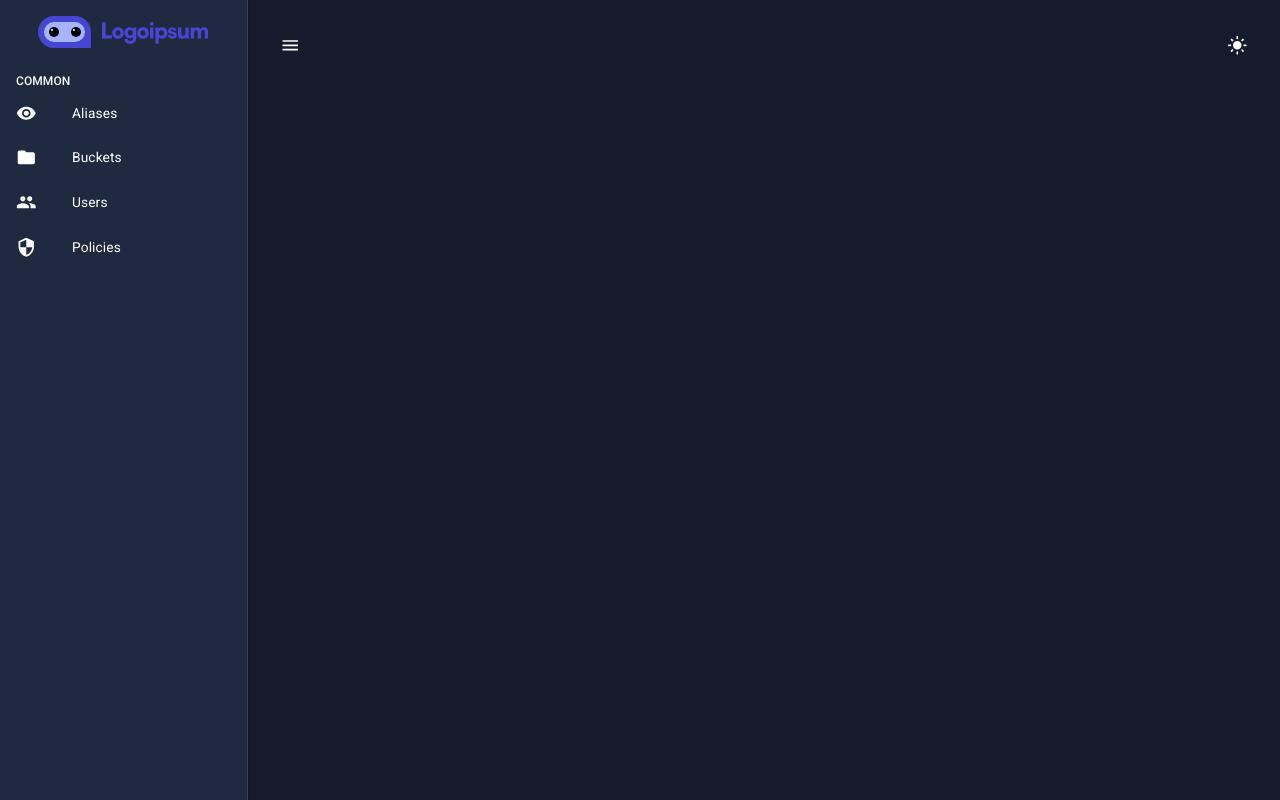
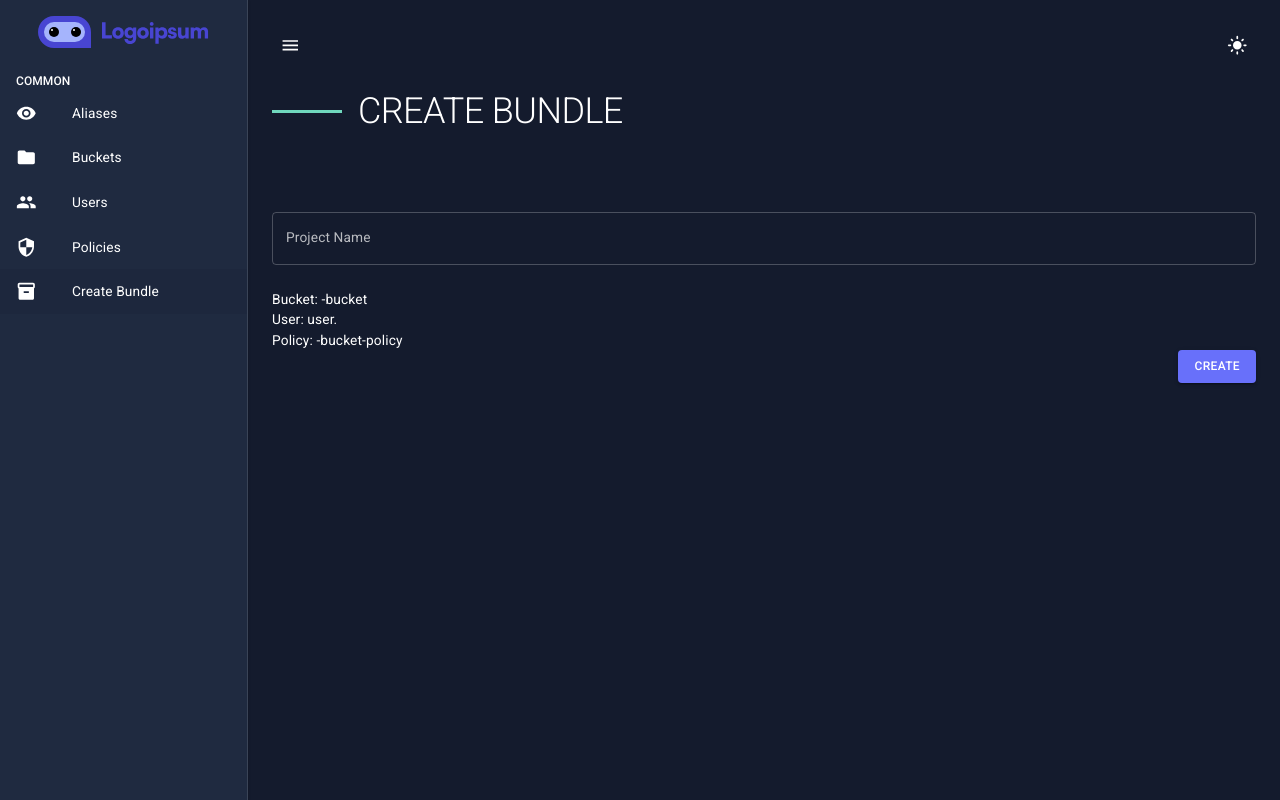
Before and after one commit to nafisrdn/minio-tools-webapp-fe, a React (Create React App) app: page /bundle/create in a window 1280 px wide. Built offline with nearby package versions, Linux system fonts and the light colour scheme.

Commit message:
add "Create Bundle" Page

```diff
--- a/src/App.jsx
+++ b/src/App.jsx
@@ -8,6 +8,7 @@ import BucketsPage from './pages/buckets';
 import Layout from './Components/Layout';
 import UsersPage from './pages/users';
 import PoliciesPage from './pages/policies';
+import CreateBundlePage from './pages/bundle/create';
 
 function App() {
   const { mode } = useSelector((state) => state.theme);
@@ -24,6 +25,7 @@ function App() {
           <Route path="/buckets" element={<BucketsPage />} />
           <Route path="/users" element={<UsersPage />} />
           <Route path="/policies" element={<PoliciesPage />} />
+          <Route path="/bundle/create" element={<CreateBundlePage />} />
         </Routes>
       </Layout>
     </ThemeProvider>
--- a/src/Components/Header/index.jsx
+++ b/src/Components/Header/index.jsx
@@ -1,3 +1,4 @@
+import PropTypes from 'prop-types';
 import { Box, Typography, useTheme } from '@mui/material';
 import { tokens } from '../../theme';
 
@@ -18,4 +19,13 @@ function Header(props) {
   );
 }
 
+Header.defaultProps = {
+  action: null
+};
+
+Header.propTypes = {
+  title: PropTypes.string.isRequired,
+  action: PropTypes.element
+};
+
 export default Header;
--- a/src/Components/Sidebar/SidebarLinks.jsx
+++ b/src/Components/Sidebar/SidebarLinks.jsx
@@ -1,4 +1,4 @@
-import { Folder, People, RemoveRedEye, Security } from '@mui/icons-material';
+import { Folder, Inventory, People, RemoveRedEye, Security } from '@mui/icons-material';
 import { List, Typography } from '@mui/material';
 import SidebarLinkItem from './SidebarLinkItem';
 
@@ -22,6 +22,11 @@ const linksData = [
     text: 'Policies',
     to: '/policies',
     icon: <Security />
+  },
+  {
+    text: 'Create Bundle',
+    to: '/bundle/create',
+    icon: <Inventory />
   }
 ];
 
--- /dev/null
+++ b/src/pages/bundle/create.jsx
@@ -0,0 +1,63 @@
+import { Box, Button, TextField, Typography } from '@mui/material';
+import { Formik } from 'formik';
+import * as yup from 'yup';
+import Header from '../../Components/Header';
+
+const initialFormValue = {
+  projectName: ''
+};
+
+const validationSchema = yup.object().shape({
+  projectName: yup.string().required('required')
+});
+
+function CreateBundlePage() {
+  const handleFormSubmit = (values) => {
+    console.log(values);
+  };
+
+  return (
+    <>
+      <Header title="Create Bundle" />
+
+      <Formik
+        initialValues={initialFormValue}
+        validationSchema={validationSchema}
+        onSubmit={handleFormSubmit}>
+        {({ values, errors, touched, handleSubmit, handleChange, handleBlur }) => (
+          <form onSubmit={handleSubmit}>
+            <Box marginBottom={2}>
+              <TextField
+                fullWidth
+                variant="outlined"
+                margin="normal"
+                color="secondary"
+                name="projectName"
+                label="Project Name"
+                value={values.projectName}
+                onChange={handleChange}
+                onBlur={handleBlur}
+                error={!!touched.projectName && !!errors.projectName}
+                helperText={touched.projectName && errors.projectName}
+              />
+            </Box>
+
+            <Box>
+              <Typography variant="body1">Bucket: {values.projectName}-bucket</Typography>
+              <Typography variant="body1">User: user.{values.projectName}</Typography>
+              <Typography variant="body1">Policy: {values.projectName}-bucket-policy</Typography>
+            </Box>
+
+            <Box textAlign="right">
+              <Button variant="contained" color="secondary">
+                Create
+              </Button>
+            </Box>
+          </form>
+        )}
+      </Formik>
+    </>
+  );
+}
+
+export default CreateBundlePage;
```
